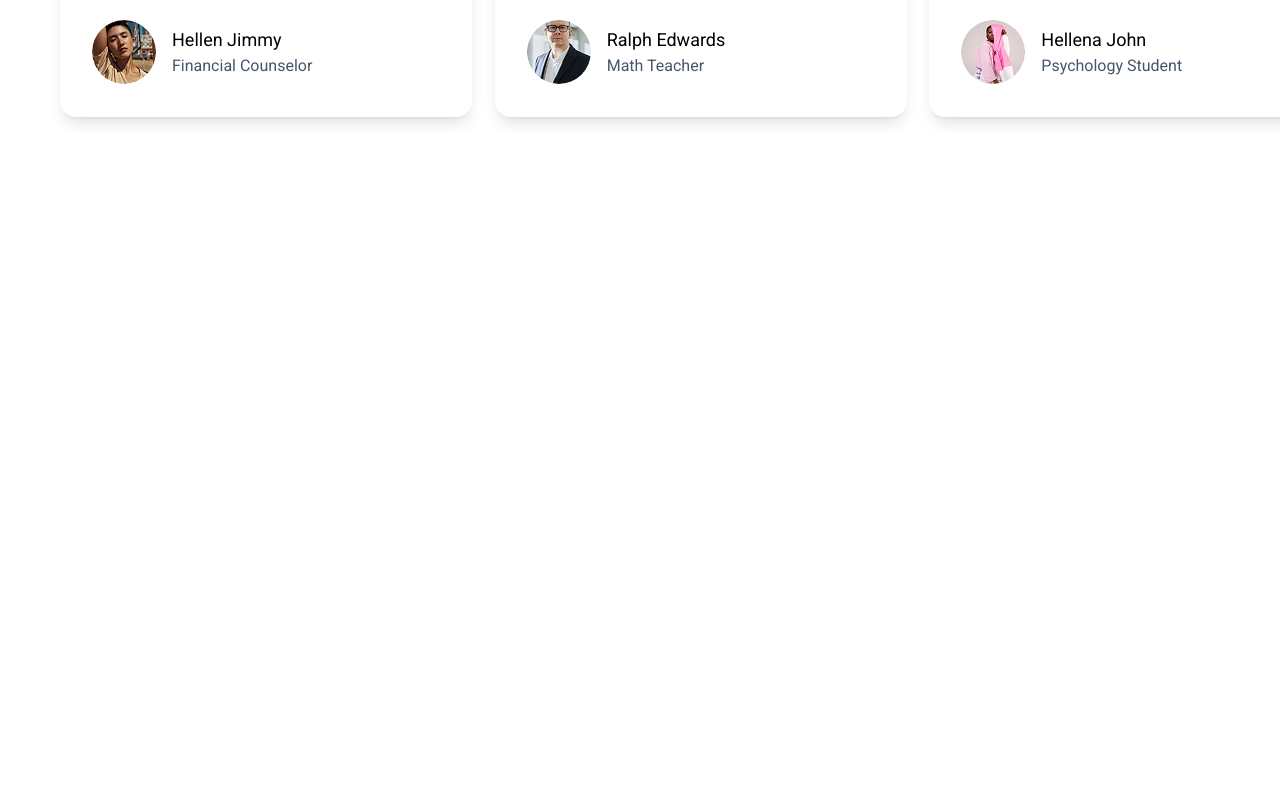
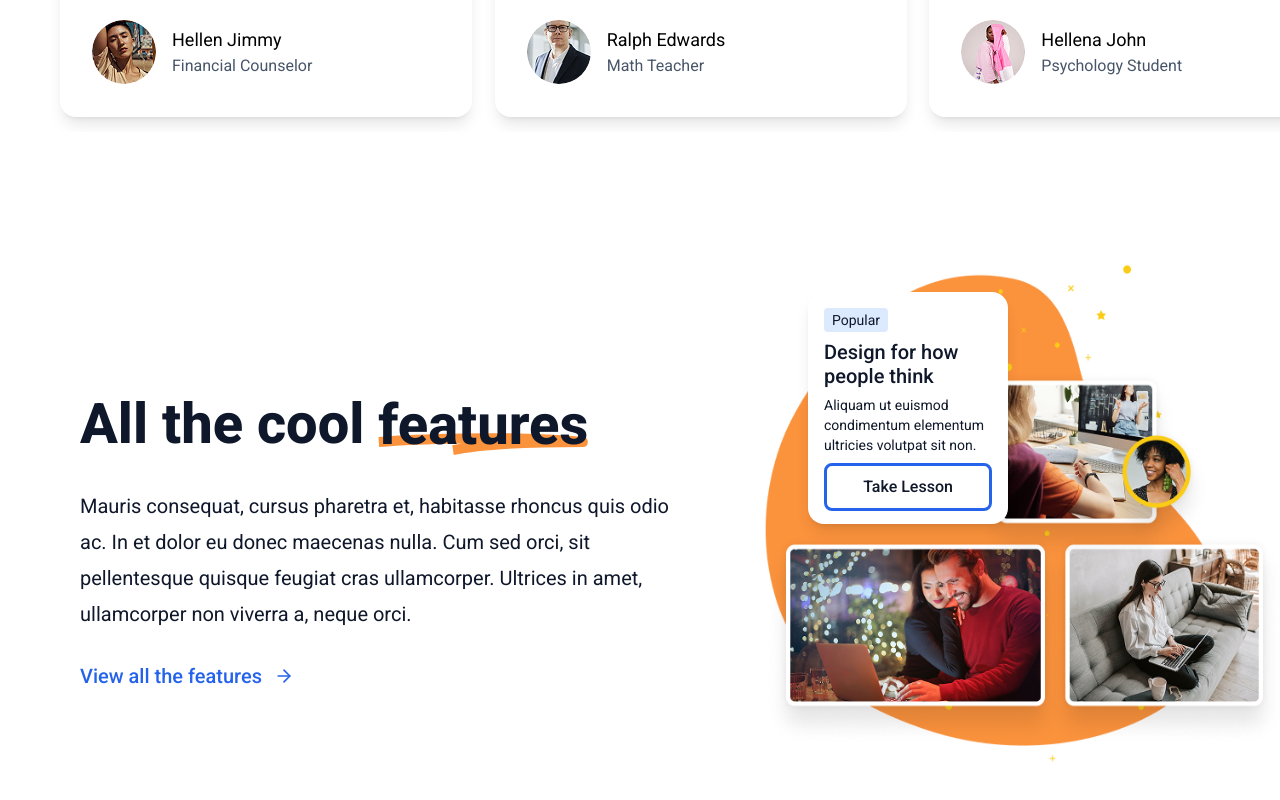
Before and after one commit to f3rnandorj/buzzvel-challenge, a Next.js app: page / in a window 1280 px wide. Shown: the part 3618-4418 px from the top of the page. Before the commit the page ends 3832 px from the top, so only its background shows below. Built offline with nearby package versions, Linux system fonts and the light colour scheme.

Commit message:
Create Features section

```diff
--- a/src/app/page.tsx
+++ b/src/app/page.tsx
@@ -6,6 +6,7 @@ import {
   CommunitySection,
   MetricsSection,
   TestimonialsSection,
+  FeaturesSection,
 } from "@/components";
 
 export default function Home() {
@@ -24,6 +25,8 @@ export default function Home() {
       <MetricsSection />
 
       <TestimonialsSection />
+
+      <FeaturesSection />
     </div>
   );
 }
--- a/src/assets/images/index.ts
+++ b/src/assets/images/index.ts
@@ -2,6 +2,8 @@ import heroImage from "./heroImage.png";
 import subHeroImage from "./subHeroImage.png";
 import clientReviewImage from "./clientReviewImage.png";
 import communityImage from "./communityImage.png";
+import featuresImage from "./featuresImage.png";
+
 import userThumb from "./userThumb.png";
 import userThumb1 from "./userThumb1.png";
 import userThumb2 from "./userThumb2.png";
@@ -13,6 +15,7 @@ export const images = {
   subHeroImage,
   clientReviewImage,
   communityImage,
+  featuresImage,
   userThumb,
   userThumb1,
   userThumb2,
--- a/src/components/Button/Button.tsx
+++ b/src/components/Button/Button.tsx
@@ -1,3 +1,5 @@
+"use client";
+
 import { Icon, IconProps, Text } from "@/components";
 import { tailwindUtils } from "@/utils";
 import { ReactNode } from "react";
--- /dev/null
+++ b/src/components/Sections/FeaturesSection/FeaturesSection.tsx
@@ -0,0 +1,50 @@
+import Image from "next/image";
+import { images } from "@/assets";
+import {
+  CallToActionLink,
+  HighlightedTitle,
+  ServiceCard,
+  Text,
+} from "@/components";
+
+export function FeaturesSection() {
+  return (
+    <section className="grid grid-cols-1 lg:grid-cols-[37rem_1fr] gap-12 lg:gap-20 items-center h-[40rem] -mr-20 ml-auto mb-16">
+      <div className="flex flex-col gap-8">
+        <HighlightedTitle
+          className="top-[0.9rem]"
+          textPreset="subHeader"
+          prevText="All the cool "
+          text="features"
+        />
+
+        <Text as="p" preset="paragraphNormal">
+          Mauris consequat, cursus pharetra et, habitasse rhoncus quis odio ac.
+          In et dolor eu donec maecenas nulla. Cum sed orci, sit pellentesque
+          quisque feugiat cras ullamcorper. Ultrices in amet, ullamcorper non
+          viverra a, neque orci.
+        </Text>
+
+        <CallToActionLink href="" text="View all the features" />
+      </div>
+
+      <div className="relative">
+        <Image
+          src={images.featuresImage}
+          alt="Imagem de fundo mostrando um desktop"
+          width={600}
+          height={500}
+          className="flex flex-1 h-[31.2rem] w-[37.5rem]  -mt-10"
+        />
+
+        <div className="flex gap-4 absolute -top-3 left-14">
+          <ServiceCard
+            type="Popular"
+            title="Design for how people think"
+            text="Aliquam ut euismod condimentum elementum ultricies volutpat sit non. "
+          />
+        </div>
+      </div>
+    </section>
+  );
+}
--- a/src/components/Sections/SubHeroSection/SubHeroSection.tsx
+++ b/src/components/Sections/SubHeroSection/SubHeroSection.tsx
@@ -1,7 +1,7 @@
 import { CallToActionLink, HighlightedTitle, Icon, Text } from "@/components";
 import Image from "next/image";
 import { images } from "@/assets";
-import { ServiceCard } from "./components/ServiceCard";
+import { ServiceCard } from "@/components";
 
 export function SubHeroSection() {
   return (
--- a/src/components/Sections/index.ts
+++ b/src/components/Sections/index.ts
@@ -4,3 +4,4 @@ export * from "./ClientReviewCarouselSection/ClientReviewCarouselSection";
 export * from "./CommunitySection/CommunitySection";
 export * from "./MetricsSection/MetricsSection";
 export * from "./TestimonialsSection/TestimonialsSection";
+export * from "./FeaturesSection/FeaturesSection";
--- a/src/components/Sections/SubHeroSection/components/ServiceCard.tsx
+++ b/src/components/ServiceCard/ServiceCard.tsx
@@ -8,9 +8,10 @@ interface Props {
   type: CardStatus;
   title: string;
   text: string;
+  onClick?: () => void;
 }
 
-export function ServiceCard({ text, title, type }: Props) {
+export function ServiceCard({ text, title, type, onClick }: Props) {
   const { cn } = tailwindUtils;
 
   function getCardColor(): string {
@@ -46,6 +47,7 @@ export function ServiceCard({ text, title, type }: Props) {
         title="Take Lesson"
         variant="outline"
         className="text-secondary-light border-[3px] border-secondary-light hover:bg-gray-100"
+        onClick={onClick}
       />
     </div>
   );
--- a/src/components/index.ts
+++ b/src/components/index.ts
@@ -5,5 +5,6 @@ export * from "./Button/Button";
 export * from "./HighlightedTitle/HighlightedTitle";
 export * from "./SliderDots/SliderDots";
 export * from "./CallToActionLink/CallToActionLink";
+export * from "./ServiceCard/ServiceCard";
 
 export * from "./Sections";
```
Also changed, not shown: src/assets/images/featuresImage.png (added).
